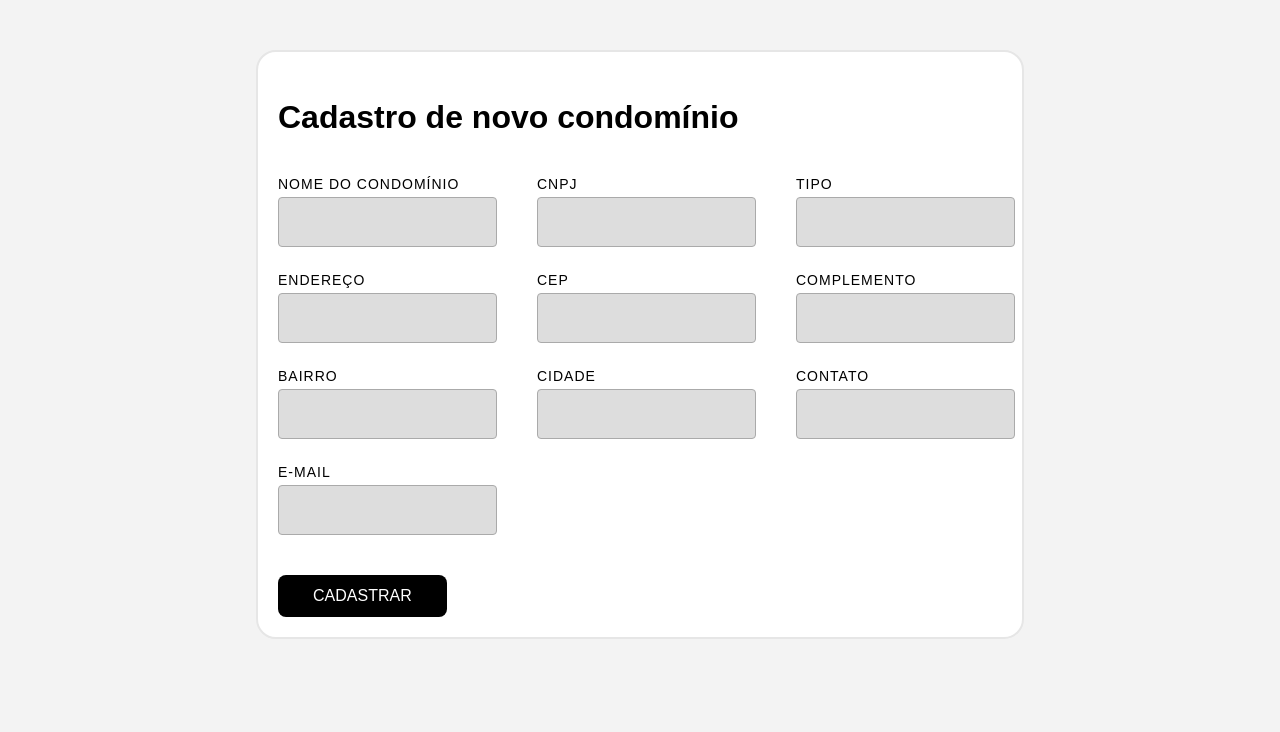
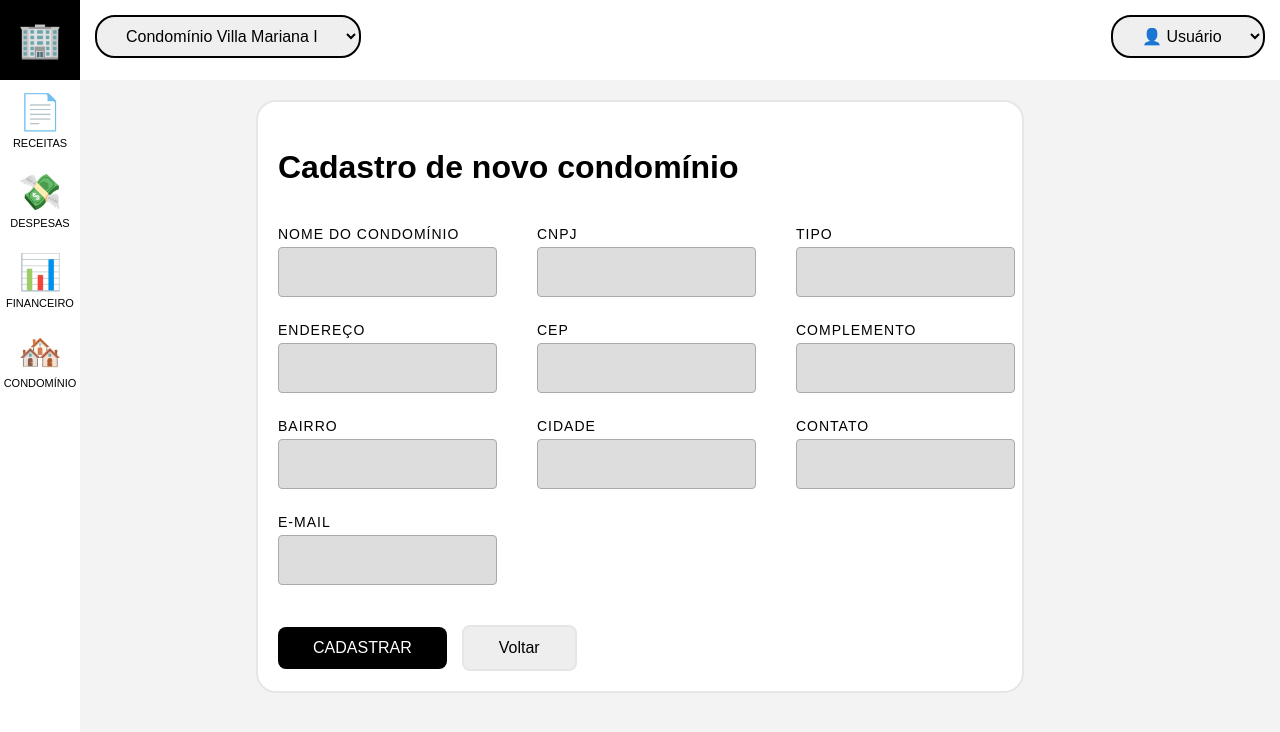
Before and after one commit to gabrielfeddie/admxp, an Angular app: page /cadastro-condominio in a window 1280 px wide. Shown: the top 732 px of the page. Built offline with nearby package versions, Linux system fonts and the light colour scheme.

Commit message:
main/: Configuração do component cad-cond

```diff
--- a/src/app/cadastro-condominio/cadastro-condominio.css
+++ b/src/app/cadastro-condominio/cadastro-condominio.css
@@ -9,6 +9,7 @@
     border: 2px solid #e6e6e6;
     border-radius: 20px;
     padding: 20px;
+    margin-top: 50px;
 }
 
 h1 {
@@ -48,7 +49,7 @@ input {
     font-size: 16px;
 }
 
-.btn {
+.btn-cad {
     padding: 12px 35px;
     background: #000;
     color: #fff;
@@ -58,7 +59,18 @@ input {
     cursor: pointer;
 }
 
-.btn:hover{
+.btn-voltar {
+    padding: 12px 35px;
+    background: #eeeeee;
+    color: #000;
+    border: 2px solid #e6e6e6;
+    border-radius: 8px;
+    font-size: 16px;
+    cursor: pointer;
+    margin-left: 15px;
+}
+
+.btn-cad:hover, .btn-voltar:hover {
     background: #777777;
     transform: scale(1.05);
 }
--- a/src/app/cadastro-condominio/cadastro-condominio.html
+++ b/src/app/cadastro-condominio/cadastro-condominio.html
@@ -1,3 +1,5 @@
+<app-c-sidebar-home></app-c-sidebar-home>
+
 <div class="container">
 
     <section class="main-box">
@@ -60,8 +62,11 @@
 
         </form>
 
-        <button type="submit" class="btn">CADASTRAR</button>
+        <button type="submit" class="btn-cad"  routerLink="/condominio-dados">CADASTRAR</button>
+        <button type="submit" class="btn-voltar" routerLink="/condominio-dados">Voltar</button>
 
     </section>
 
 </div>
+
+<router-outlet></router-outlet>
--- a/src/app/cadastro-condominio/cadastro-condominio.ts
+++ b/src/app/cadastro-condominio/cadastro-condominio.ts
@@ -1,8 +1,10 @@
 import { Component } from '@angular/core';
+import { CSidebarHome } from "../c-sidebar-home/c-sidebar-home";
+import { RouterLink, RouterOutlet } from "@angular/router";
 
 @Component({
   selector: 'app-cadastro-condominio',
-  imports: [],
+  imports: [CSidebarHome, RouterLink, RouterOutlet],
   templateUrl: './cadastro-condominio.html',
   styleUrl: './cadastro-condominio.css',
 })
```
